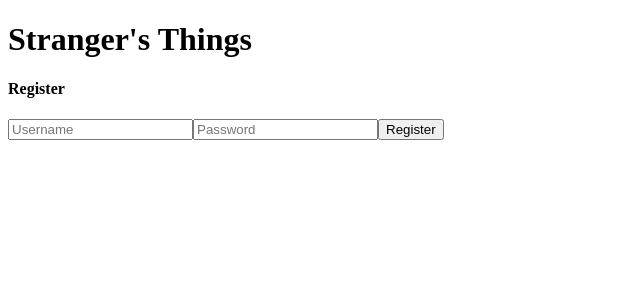
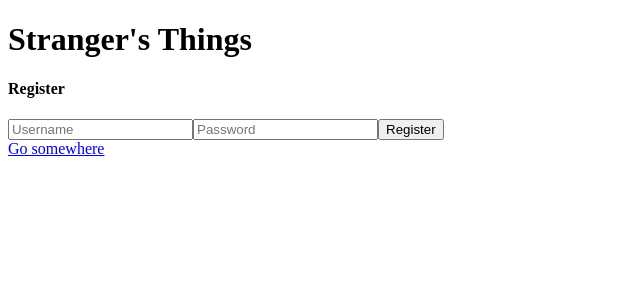
Before and after one commit to impr3ssionist/StrangersThings, a React (Create React App) app: page /login in a window 1280 px wide. Shown: the top 300 px of the page, without its empty margins (0-640 px from the left). Built offline with nearby package versions, Linux system fonts and the light colour scheme.

Commit message:
Imported useState, finishing up front end for login and register

```diff
--- a/src/components/AccountForm.js
+++ b/src/components/AccountForm.js
@@ -1,4 +1,5 @@
 import React, { useState } from "react";
+import { Link } from "react-router-dom";
 
 const API_ROOT = `https://strangers-things.herokuapp.com/api/2108-LSU-RM-WEB-PT/users/`;
 const API_REGISTER = `${API_ROOT}register`;
@@ -9,6 +10,8 @@ const AccountForm = ({ action }) => {
   const [password, setPassword] = useState("");
   const isLogin = action === "login";
   const title = isLogin ? "Login" : "Register";
+  const oppositeTitle = isLogin ? "Register" : "Login";
+  const oppositeAction = isLogin ? "Register" : "Login";
 
   const handleSubmit = async (event) => {
     event.preventDefault();
@@ -55,6 +58,7 @@ const AccountForm = ({ action }) => {
         ></input>
         <button type="submit">Register</button>
       </form>
+      <Link to="/">Go somewhere</Link>
     </>
   );
 };
--- a/src/index.js
+++ b/src/index.js
@@ -1,18 +1,19 @@
-import React from "react";
+import React, { useState } from "react";
 import ReactDOM from "react-dom";
 import { BrowserRouter as Router, Route } from "react-router-dom";
 import { AccountForm } from "./components";
 
 const App = () => {
+  const [token, setToken] = useState("");
   return (
     <>
       <h1>Stranger's Things</h1>
 
       <Route path="/register">
-        <AccountForm action="register" />
+        <AccountForm action="register" setToken={setToken} />
       </Route>
       <Route path="/login">
-        <AccountForm action="login" />
+        <AccountForm action="login" setToken={setToken} />
       </Route>
     </>
   );
```
Also changed, not shown: 1 other file (tests, documents, lock files or other folders).
